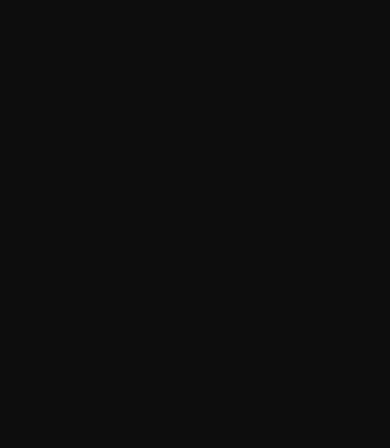
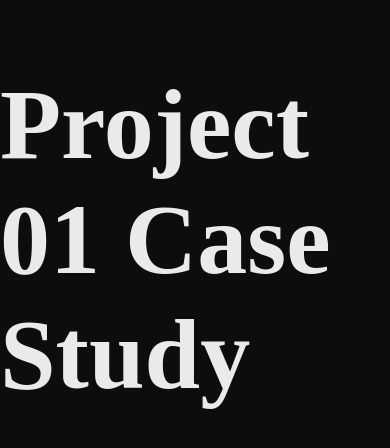
Before and after one commit to thanish2806/thanish-dev, a React (Vite) app: page /project-01-casestudy in a window 390 px wide. Before the commit this address had no page. Shown: the top 448 px of the page. Built offline with nearby package versions, Linux system fonts and the light colour scheme.

Commit message:
Add Project 01 case study component and routing; update styles for mobile navigation and footer

```diff
--- a/src/App.jsx
+++ b/src/App.jsx
@@ -3,6 +3,7 @@ import { BrowserRouter as Router, Routes, Route } from "react-router-dom";
 import { ThemeProvider } from "./ThemeContext";
 
 import Home from "./Home";
+import Project01CaseStudy from "./project-01-casestudy";
 
 function App() {
   return (
@@ -10,6 +11,7 @@ function App() {
       <Router>
         <Routes>
           <Route path="/" element={<Home />} />
+          <Route path="/project-01-casestudy" element={<Project01CaseStudy />} />
         </Routes>
       </Router>
     </ThemeProvider>
--- a/src/HeroSection.css
+++ b/src/HeroSection.css
@@ -140,6 +140,7 @@ ul {
 
 @media (max-width: 600px) {
   .herosection {
+    position: relative;
     display: flex;
     flex-direction: column;
     justify-content: space-between; /* pushes top to top, works to bottom */
--- a/src/Navbar.css
+++ b/src/Navbar.css
@@ -39,6 +39,7 @@
 .navigation a:hover {
   transform: scale(1.01);
   opacity: 80%;
+  cursor: pointer;
 }
 .logo {
   height: 70px;
@@ -59,32 +60,29 @@
   .navigation {
     display: none;
   }
-
   .navigation-mobile {
     position: fixed;
     top: 0;
     left: 0;
+    width: 100%;
     height: 100vh;
-    width: 100%;
+    overflow-y: auto;
     background: linear-gradient(270deg, rgb(35, 90, 166), rgb(16, 27, 59));
-    z-index: 9999999999;
-    overflow: hidden;
-    overscroll-behavior: none;
-    transform: translateZ(0);
-    will-change: transform;
+    z-index: 1000;
+
     display: flex;
     flex-direction: column;
     align-items: center;
     justify-content: center;
-
     transform: translateX(100%);
     transition: transform 0.3s ease-in-out;
   }
-
   /* When menu is open */
   .navigation-mobile.open {
     transform: translateX(0); /* ✅ slide in */
   }
+
+
 
   .navigation-mobile ul {
     list-style: none;
--- a/src/footer.css
+++ b/src/footer.css
@@ -34,7 +34,7 @@
   justify-content: center;
   padding: 10px;
   gap: 20px;
-  z-index: 1;
+  z-index: 0;
 }
 .footer-icon img {
   cursor: pointer;
--- /dev/null
+++ b/src/project-01-casestudy.css
@@ -0,0 +1,4 @@
+.title{
+    color: var(--secondary-color);
+    font-size: 100px;
+}
--- /dev/null
+++ b/src/project-01-casestudy.jsx
@@ -0,0 +1,11 @@
+import React from "react";
+import "./project-01-casestudy.css";
+function Project01CaseStudy() {
+  return (
+    <div className="project-01-casestudy">
+      <h1 className="title">Project 01 Case Study</h1>
+
+    </div>
+  );
+}
+export default Project01CaseStudy;
--- a/src/projects.css
+++ b/src/projects.css
@@ -300,7 +300,7 @@
     text-align: left;
     transition: transform 0.5s;
     background: transparent;
-    z-index: 1;
+    z-index: 0;
     pointer-events: auto;
   }
   .project-cover1:hover {
@@ -410,7 +410,7 @@
     width: 95%; /* Keep all images the same width */
     height: auto;
     padding: 20px;
-    z-index: 2;
+    z-index: 0;
     text-align: right;
     transition: transform 0.5s;
     background: transparent;
--- a/src/projects.jsx
+++ b/src/projects.jsx
@@ -2,7 +2,13 @@ import React from "react";
 import "./projects.css";
 import cardgameimg from "./assets/images/cardgame.jpeg";
 import jobfinder from "./assets/images/Jobfider-thumbnail.jpeg";
+// import { useNavigate } from "react-router-dom";
 function Projects() {
+  // const navigate = useNavigate();
+
+  // const handleproject01casestudy = () => {
+  //   navigate("./project-01-casestudy");
+  // };
   return (
     <div className="projects" id="projects">
       <p className="heading-1">CASE STUDIES</p>
@@ -28,14 +34,17 @@ function Projects() {
             <div className="project-cover1">
               <p className="p-name1">Job Preparation Platform</p>
               <p className="p-title1">A Platfrom for upskilling</p>
-              <button className="casestudy1" type="button">
+              <button
+                className="casestudy1"
+                type="button"
+                // onClick={handleproject01casestudy}
+              >
                 Case Study
               </button>
             </div>
           </a>
         </div>
       </div>
-
 
       <div className="project2">
         <div className="projectno2">
@@ -60,8 +69,6 @@ function Projects() {
           </a>
         </div>
       </div>
-
-
     </div>
   );
 }
```
